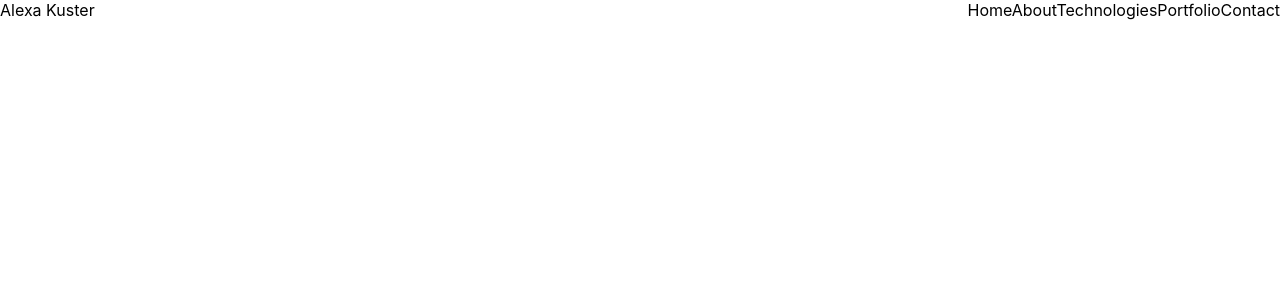
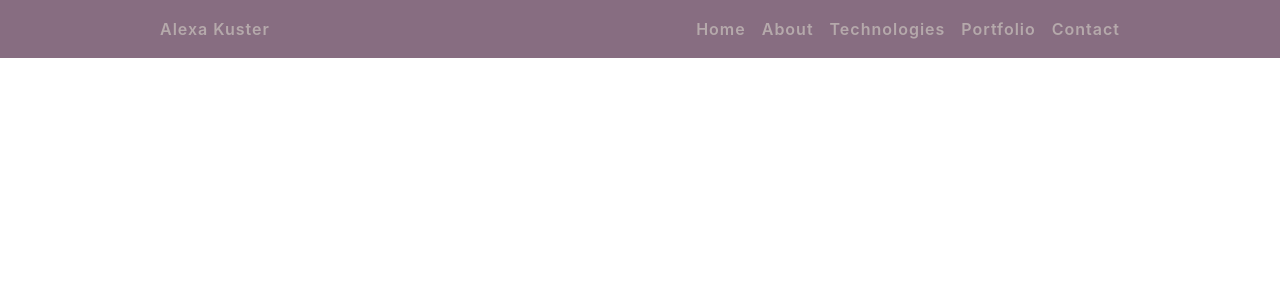
Before and after one commit to Akusterr/Portfolio00, a React (Create React App) app: page / in a window 1280 px wide. Shown: the top 300 px of the page. Built offline with nearby package versions, Linux system fonts and the light colour scheme.

Commit message:
Navbar css-style

```diff
--- a/src/App.css
+++ b/src/App.css
@@ -17,9 +17,12 @@ p {
 }
 
 :root {
-    --light-shades: B5A9AB;
-    --main-brand: 876D81;
-    --dark-accent: 642F44;
-    --dark-shades: 1D0E24;
+    --page-padding: 1.2rem 10rem;
+
+    /* COLORS */
+    --light-shades: #B5A9AB;
+    --main-brand: #876D81;
+    --dark-accent: #642F44;
+    --dark-shades: #1D0E24;
 
 }
--- a/src/screens/Navbar/Navbar.css
+++ b/src/screens/Navbar/Navbar.css
@@ -3,4 +3,26 @@
     display: flex;
     justify-content: space-between;
     padding: var(--page-padding);
+    background-color: var(--main-brand);
+    color: var(--light-shades);
+    font-size: 1.2 rem;
+    font-weight: 600;
+    letter-spacing: 1px;
+
 }
+
+.navbar-links-container{
+    display: flex;
+    gap: 1rem;
+}
+
+.navbar-links-container a {
+    color: var(--light-shades);
+    text-decoration: none;
+    transition: all 0.3s ease-in-out;
+}
+
+.navbar-links-container a:hover {
+    color: var(--dark-shades);
+    transform: translateY(-5px);
+}
--- a/src/screens/Navbar/Navbar.jsx
+++ b/src/screens/Navbar/Navbar.jsx
@@ -6,11 +6,11 @@ function Navbar() {
     <div className='navbar-container'>
       <div className='navbar-name'>Alexa Kuster</div>
       <div className='navbar-links-container'>
-        <a>Home</a>
-        <a>About</a>
-        <a>Technologies</a>
-        <a>Portfolio</a>
-        <a>Contact</a>
+        <a href='#home'>Home</a>
+        <a href='#about'>About</a>
+        <a href='#technologies'>Technologies</a>
+        <a href='#portfolio'>Portfolio</a>
+        <a href='#contact'>Contact</a>
       </div>
     </div>
   )
```
